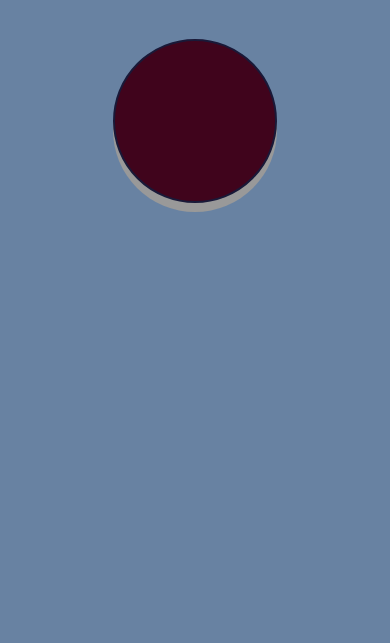
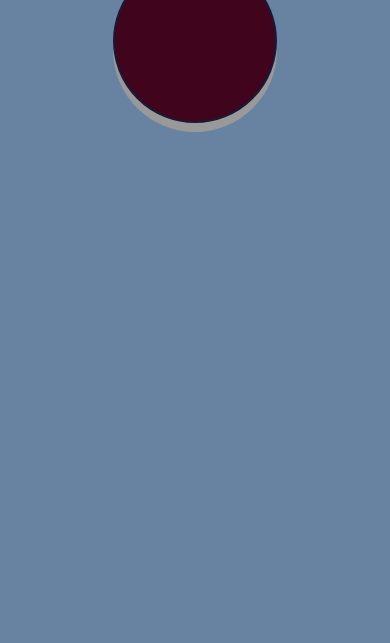
Before and after one commit to jecollas/ariel-joy, a plain HTML site: page index.html in a window 390 px wide. Shown: the part 201-844 px from the top of the page. Drawn offline with nearby package versions, Linux system fonts and the light colour scheme.

Commit message:
Add files via upload

```diff
--- a/css/ariel.css
+++ b/css/ariel.css
@@ -51,6 +51,13 @@ body {
   background-color: #6882A2;
 }
 
+@media screen and (max-width: 800px) {
+  body {
+    margin: auto;
+    line-height: normal;
+  }
+}
+
 /*
 Palette 1:
 #0E072A -- navy blue
```
